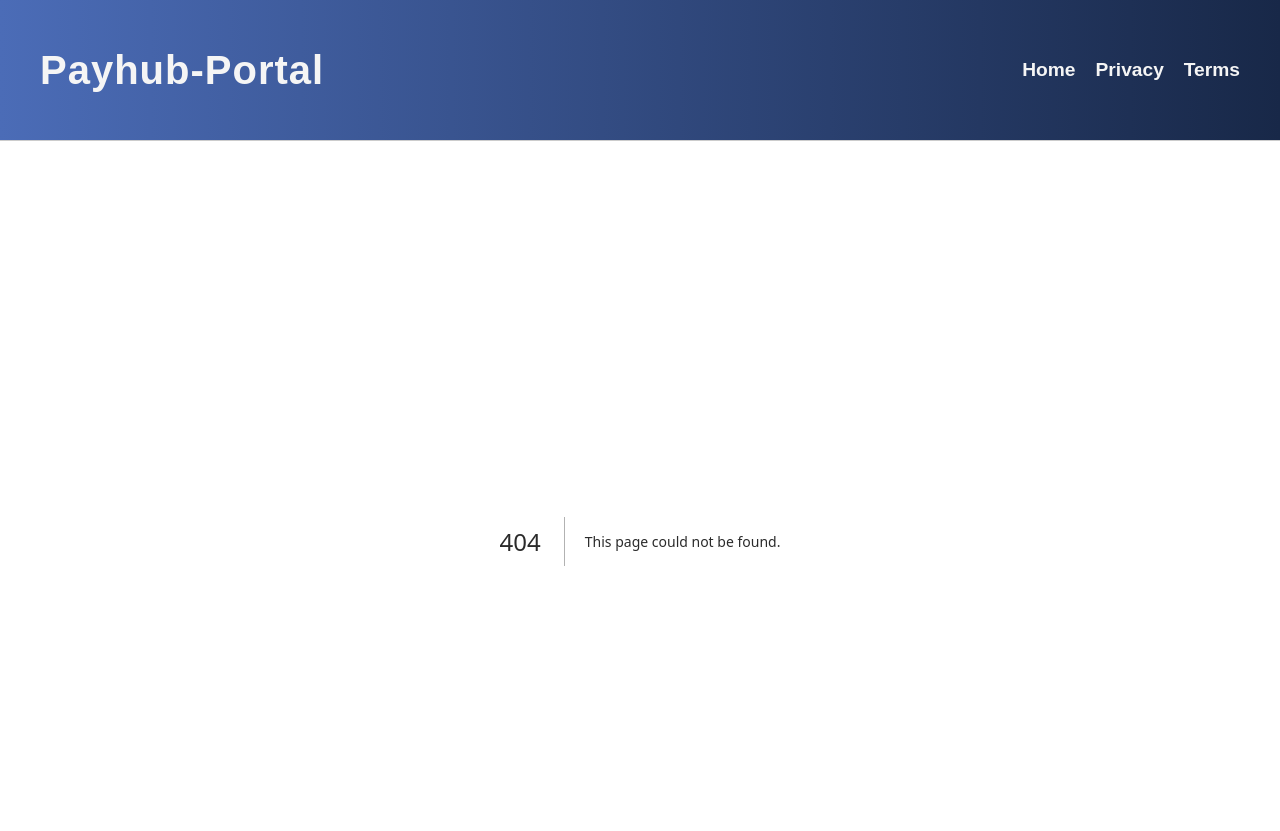
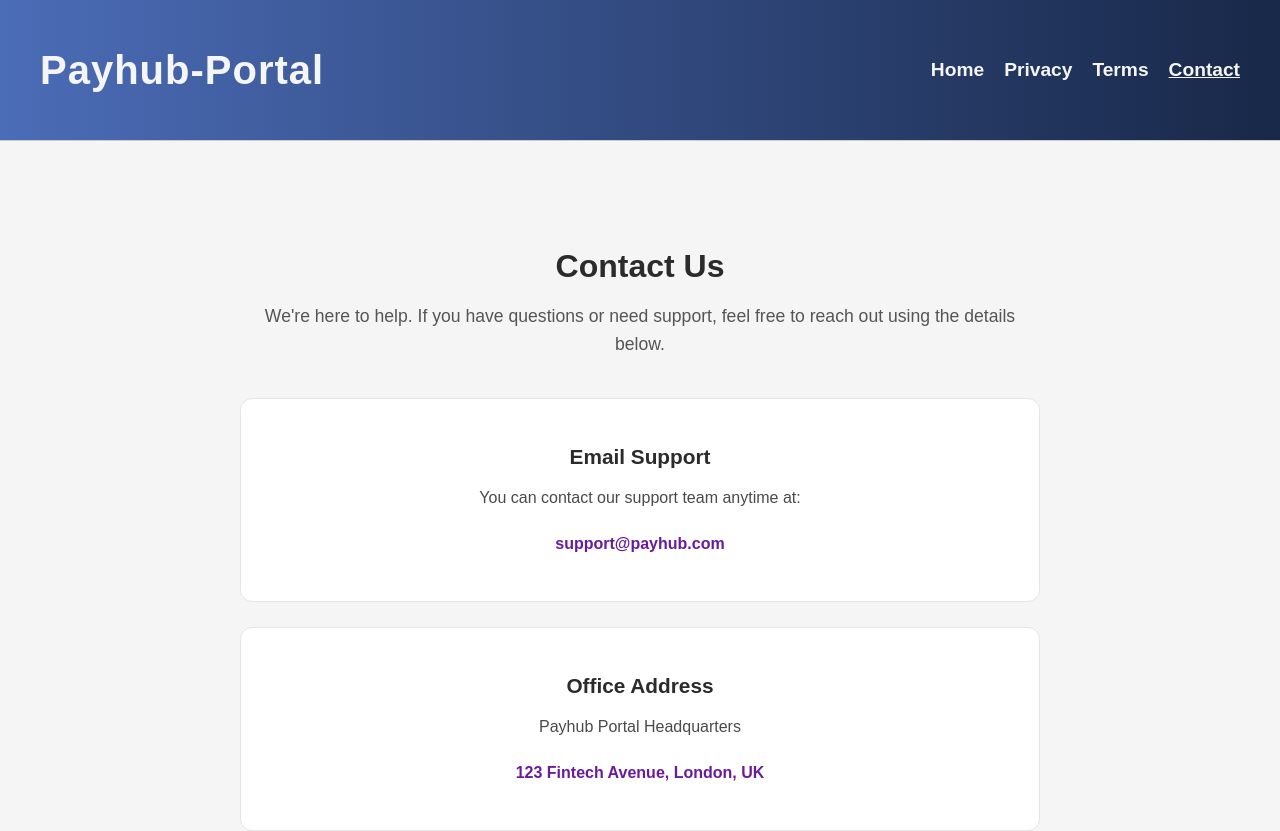
Before and after one commit to alekhyaatyam/Payhub-Portal, a Next.js app: page /contact in a window 1280 px wide. Before the commit this address had no page. Shown: the top 831 px of the page. Built offline with nearby package versions, Linux system fonts and the light colour scheme.

Commit message:
Version 3.1 Implemented Contact page with matching UI styling, added Contact Us button to all pages, fixed navigation path and ensured global styles apply correctly

```diff
--- /dev/null
+++ b/app/contact/page.tsx
@@ -0,0 +1,23 @@
+export default function ContactPage() {
+  return (
+    <div className="contact-page">
+      <h2>Contact Us</h2>
+
+      <p className="contact-intro">
+        We're here to help. If you have questions or need support, feel free to reach out using the details below.
+      </p>
+
+      <div className="contact-card">
+        <h3>Email Support</h3>
+        <p>You can contact our support team anytime at:</p>
+        <p className="contact-highlight">support@payhub.com</p>
+      </div>
+
+      <div className="contact-card">
+        <h3>Office Address</h3>
+        <p>Payhub Portal Headquarters</p>
+        <p className="contact-highlight">123 Fintech Avenue, London, UK</p>
+      </div>
+    </div>
+  );
+}
--- a/app/globals.css
+++ b/app/globals.css
@@ -396,3 +396,77 @@ p {
   margin-bottom: 8px;
   color: #444;
 }
+
+/* Button styling */
+.contact-page {
+  max-width: 800px;
+  margin: 60px auto;
+  text-align: center;
+  padding: 20px;
+}
+
+.contact-page h2 {
+  font-size: 2rem;
+  font-weight: 700;
+  margin-bottom: 10px;
+}
+
+.contact-intro {
+  font-size: 1.1rem;
+  color: #555;
+  margin-bottom: 40px;
+  line-height: 1.6;
+}
+
+.contact-card {
+  background: #ffffff;
+  border: 1px solid #e5e5e5;
+  border-radius: 12px;
+  padding: 25px 20px;
+  margin-bottom: 25px;
+  transition: all 0.3s ease;
+}
+
+.contact-card:hover {
+  border-color: #6a1b9a;
+  box-shadow: 0 4px 14px rgba(0,0,0,0.08);
+  transform: translateY(-3px);
+}
+
+.contact-card h3 {
+  font-size: 1.3rem;
+  margin-bottom: 10px;
+  font-weight: 700;
+}
+
+.contact-highlight {
+  font-weight: 700;
+  color: #6a1b9a;
+  margin-top: 5px;
+}
+
+/* Contact Button */
+.contact-btn-wrapper {
+  text-align: center;
+  margin: 40px 0;
+}
+
+.contact-btn {
+  background: #6a1b9a;
+  color: #fff;
+  padding: 12px 28px;
+  border-radius: 8px;
+  border: none;
+  cursor: pointer;
+  font-size: 1.1rem;
+  font-weight: 600;
+  text-decoration: none;
+  display: inline-block;
+  transition: all 0.3s ease;
+}
+
+.contact-btn:hover {
+  background: #55157c;
+  transform: translateY(-3px);
+  box-shadow: 0 4px 14px rgba(0,0,0,0.08);
+}
--- a/app/page.tsx
+++ b/app/page.tsx
@@ -1,5 +1,6 @@
 import Image from "next/image";
 import { images } from "@/lib/images";
+import ContactButton from "@/components/ContactButton";
 
 export default function About() {
   return (
@@ -133,6 +134,7 @@ export default function About() {
           digital payments accessible to everyone. Our platform is built for speed,
           reliability, and peace of mind.
         </p>
+        <ContactButton />
       </div>
     </div>
   );
--- a/app/privacy/page.js
+++ b/app/privacy/page.js
@@ -1,6 +1,7 @@
 import Image from "next/image";
 import { images } from "@/lib/images";
 import FAQ from "@/components/FAQ";
+import ContactButton from "@/components/ContactButton";
 
 export default function Privacy() {
   const privacyFaqs = [
@@ -104,7 +105,7 @@ export default function Privacy() {
             If you have any questions about this Privacy Notice or how your data is handled,
             feel free to reach out to us anytime at:
           </p>
-          <p><strong>support@payhub.com</strong></p>
+          <ContactButton />
       </div>
       </div>
     </section>
--- a/app/terms/page.js
+++ b/app/terms/page.js
@@ -1,6 +1,7 @@
 import Image from "next/image";
 import { images } from "@/lib/images";
 import FAQ from "@/components/FAQ";
+import ContactButton from "@/components/ContactButton";
 
 export default function Terms() {
   const termsFaqs = [
@@ -115,9 +116,9 @@ export default function Terms() {
         <div className="terms-icon">📩</div>
         <h3>Contact Us</h3>
         <p>
-          For questions or support, reach out anytime at
-          <strong> support@payhub.com</strong>.
+          For questions or support, reach out anytime.
         </p>
+        <ContactButton />
       </div>
 
     </section>
--- a/components/Footer.tsx
+++ b/components/Footer.tsx
@@ -11,6 +11,7 @@ export default function Footer() {
         <a href="/" className={pathname === "/" ? "active" : ""}>Home</a>
         <a href="/privacy" className={pathname === "/privacy" ? "active" : ""}>Privacy</a>
         <a href="/terms" className={pathname === "/terms" ? "active" : ""}>Terms</a>
+        <a href="/contact" className={pathname === "/contact" ? "active" : ""}>Contact</a>
       </div>
 
       <p>© 2026 Payhub-Portal</p>
--- a/components/NavBar.tsx
+++ b/components/NavBar.tsx
@@ -13,6 +13,7 @@ export default function NavBar() {
         <Link href="/" className={pathname === "/" ? "active" : ""}>Home</Link>
         <Link href="/privacy" className={pathname === "/privacy" ? "active" : ""}>Privacy</Link>
         <Link href="/terms" className={pathname === "/terms" ? "active" : ""}>Terms</Link>
+        <Link href="/contact" className={pathname === "/contact" ? "active" : ""}>Contact</Link>
       </div>
     </nav>
   );
```
Also changed, not shown: components/ContactButton.tsx (added, +11 -0 lines).
